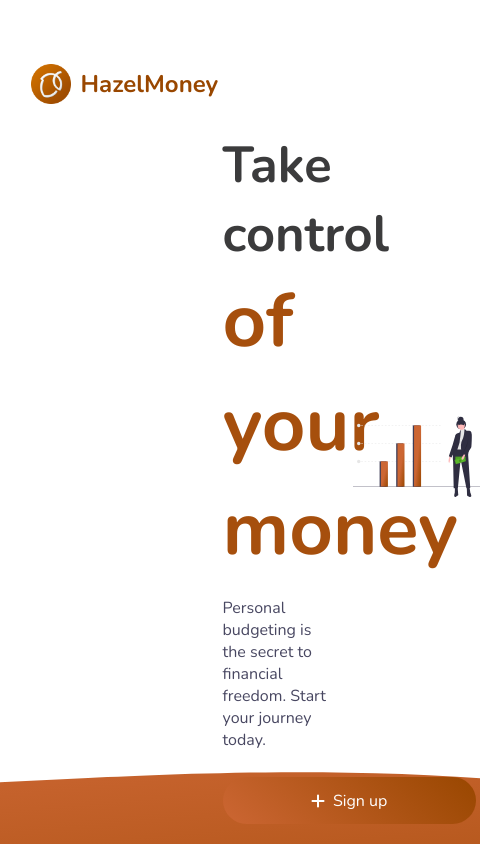
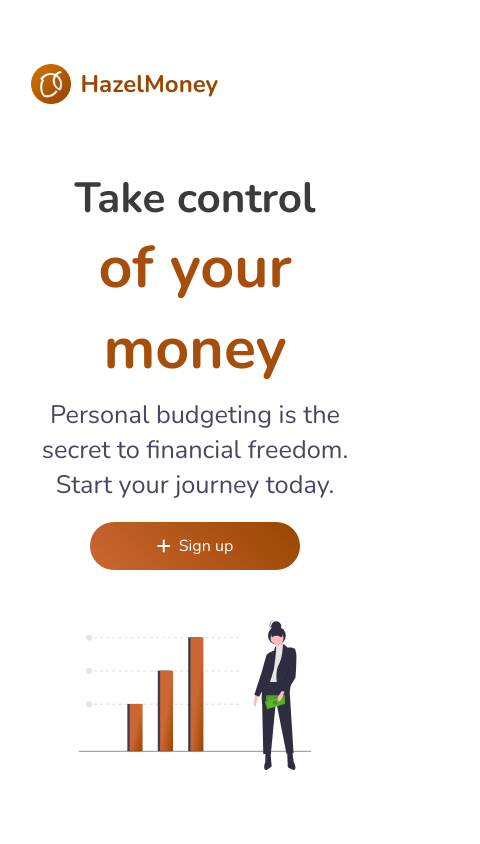
Before and after one commit to Hazel-Money/HazelMoney-Website, a React (Create React App) app: page / in a window 390 px wide. Shown: the whole page, 480 px wide, since content can reach past the window. Built offline with nearby package versions, Linux system fonts and the light colour scheme.

Commit message:
Landing page responsive

```diff
--- a/src/components/Landing/Landing.jsx
+++ b/src/components/Landing/Landing.jsx
@@ -27,7 +27,8 @@ function Landing() {
                 </div>
                 <div className="middle-content">
                     <div className="content">
-                        <h2>{language === 'Portuguese' ? 'Ganha controlo' : 'Take control'}</h2><h1>{language === 'Portuguese' ? 'do teu dinheiro' : 'of your money'}</h1>
+                        <h2>{language === 'Portuguese' ? 'Ganha controlo' : 'Take control'}</h2>
+                        <h1>{language === 'Portuguese' ? 'do teu dinheiro' : 'of your money'}</h1>
                         <p>{language === 'Portuguese' ? 'O orçamento pessoal é o segredo para a liberdade financeira. Comece hoje a sua viagem.' : 'Personal budgeting is the secret to financial freedom. Start your journey today.'}</p>
                         <Button
                             name={language === 'Portuguese' ? 'Registro' : 'Sign up'}
@@ -42,9 +43,9 @@ function Landing() {
                     </div>
                     <img src={graphImage} alt="Graph" className="graph" />
                 </div>
+            </div>
             <div className="wave">
                 <img src={waveSVG} alt="Wave" />
-                </div>
             </div>
         </LandingStyled>
     );
@@ -88,7 +89,6 @@ const LandingStyled = styled.div`
         padding: 0 20px;
         margin-top: 10vh;
         margin-right: 4vh;
-    }
 
         .content {
             margin-top: 5vh;
@@ -119,11 +119,12 @@ const LandingStyled = styled.div`
                 background-image: var(--default-gradient) !important;
             }
         }
-
         .graph {
             width: 40%;
             height: auto;
         }
+    }
+
 
     .wave {
         position: fixed;
@@ -132,6 +133,50 @@ const LandingStyled = styled.div`
         width: 100%;
         z-index: -1;
     }
+
+    @media only screen and (max-width: 600px) {
+        .wave{
+            bottom: -25%;
+        }
+
+        .middle-content{
+            flex-direction: column;
+            justify-content: center;
+            align-items: center;
+            height: 50%;
+            margin:0;
+            .content{
+                width: 100%;
+                margin: 0;
+                text-align: center;
+                align-items: center;
+                h1{
+                    font-size: 7vh;
+                    width: 100%;
+                    margin-bottom: 1vh;
+                }
+                h2{
+                    width: 100%;
+                    font-size: 5vh;
+                    margin-top: 0;
+                }
+                p{
+                    font-size: 3vh;
+                    width: 100%;
+                }
+                Button {
+                    width: 60%;
+                    margin-top: 20px;
+                    background-image: var(--default-gradient) !important;
+                }
+            }
+            .graph{
+                width: 100%;
+                margin-top: 50px;
+                height: 150px;
+            }
+        }
+    }
 `;
 
 export default Landing;
```
Lines whose indentation alone changed are shown as unchanged.
